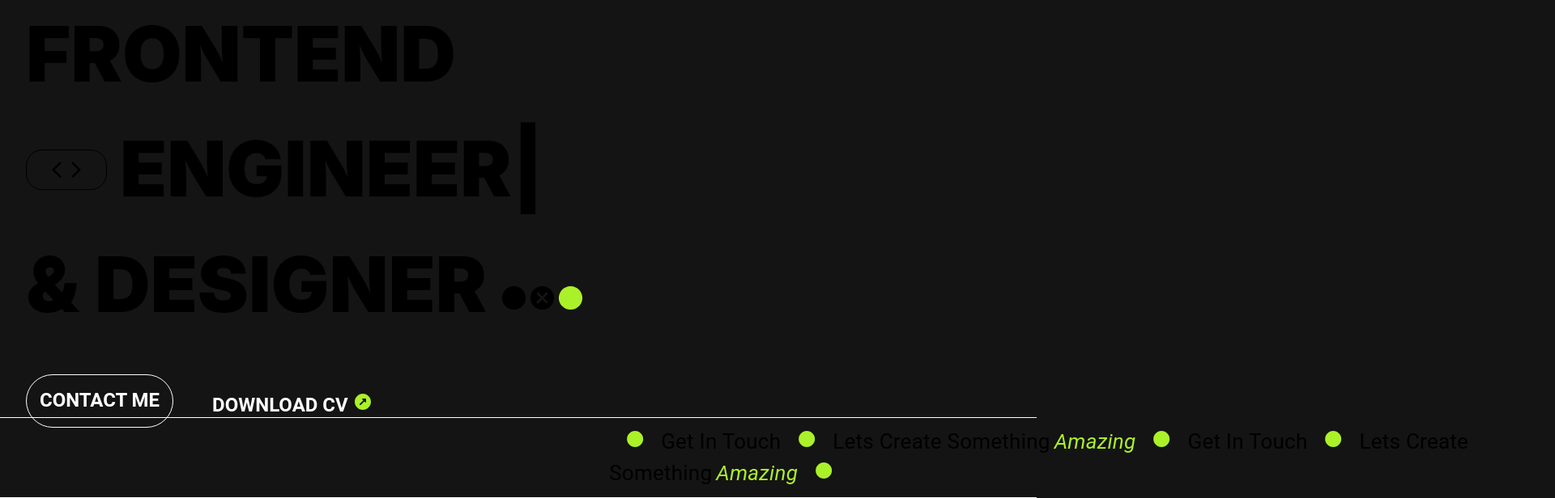
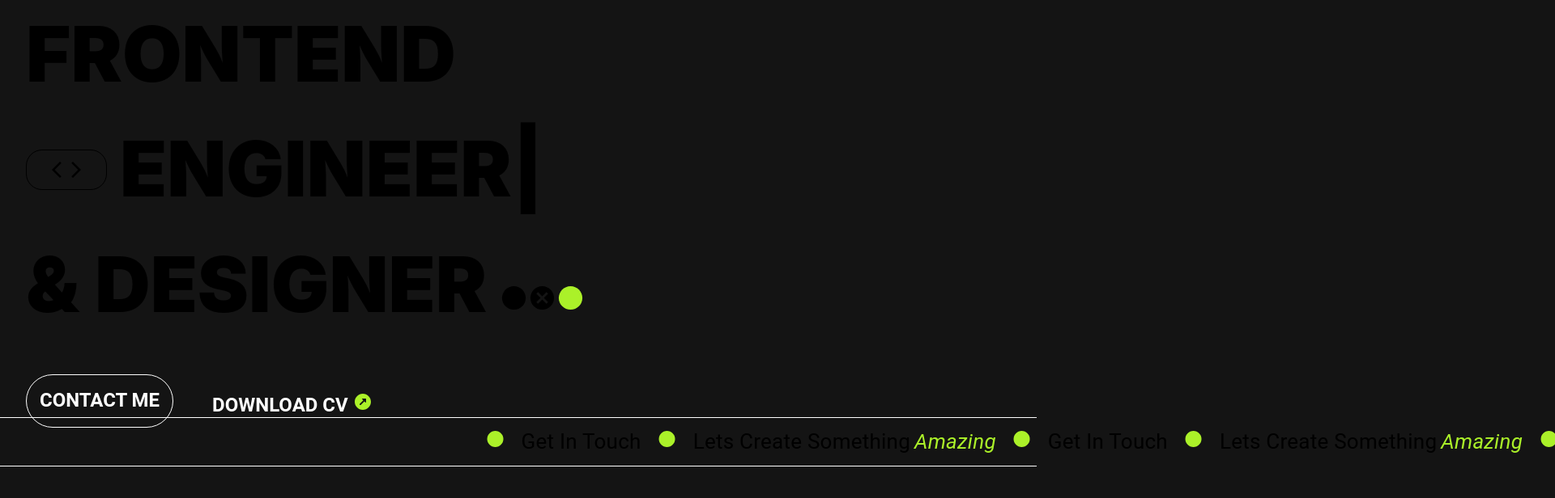
Before and after one commit to hamzaazkar/portfolio, a React (Vite) app: page /#/ in a window 1280 px wide. Shown: the part 202-818 px from the top of the page at 81% size, 1920 px wide, since content can reach past the window. Built offline with nearby package versions, Linux system fonts and the light colour scheme.

Commit message:
Fix moving text line to make it in signle line in mobile view

```diff
--- a/src/components/MovingTextBar/MovingTextBar.tsx
+++ b/src/components/MovingTextBar/MovingTextBar.tsx
@@ -10,7 +10,7 @@ export const MovingTextBar = () => {
 	const scrolling = useSpring({
 		from: { transform: "translate(100%,0)" },
 		to: { transform: "translate(-50%,0)" },
-		config: { duration: 20000 },
+		config: { duration: 15000 },
 		reset: true,
 		// reverse: key % 2 == 0,
 		onRest: () => {
@@ -20,7 +20,7 @@ export const MovingTextBar = () => {
 
 	return (
 		<div key={key} style={{ borderTop: '1px solid white', borderBottom: '1px solid white', margin: '-8px', padding: '10px' }}>
-			<animated.div style={scrolling}>
+			<animated.div style={{ whiteSpace: 'nowrap', ...scrolling }}>
 				<Typography
 					fontSize={26}
 				>
@@ -38,6 +38,30 @@ export const MovingTextBar = () => {
 					<span style={{ color: '#abf129', marginLeft: '5px', fontStyle: 'italic' }}>
 						Amazing
 					</span>
+
+
+
+					<CircleIcon
+						fontSize='medium'
+						sx={{ color: '#abf129', marginLeft: '20px', marginRight: '20px' }}
+					/>
+
+					Get In Touch
+					<CircleIcon
+						fontSize='medium'
+						sx={{ color: '#abf129', marginLeft: '20px', marginRight: '20px' }}
+					/>
+					Lets Create Something
+					<span style={{ color: '#abf129', marginLeft: '5px', fontStyle: 'italic' }}>
+						Amazing
+					</span>
+
+					<CircleIcon
+						fontSize='medium'
+						sx={{ color: '#abf129', marginLeft: '20px', marginRight: '20px' }}
+					/>
+
+
 
 					<CircleIcon
 						fontSize='medium'
```
